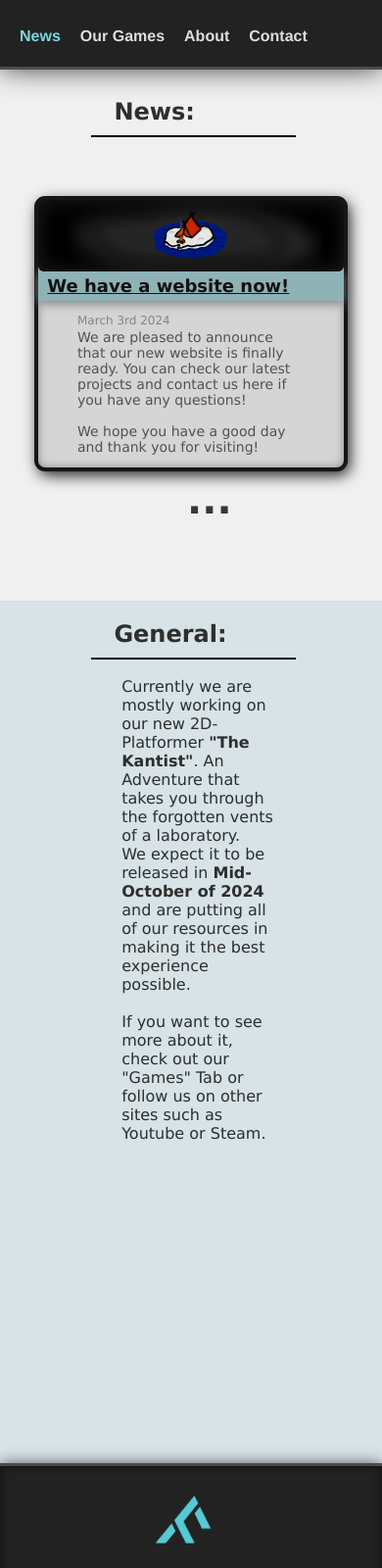
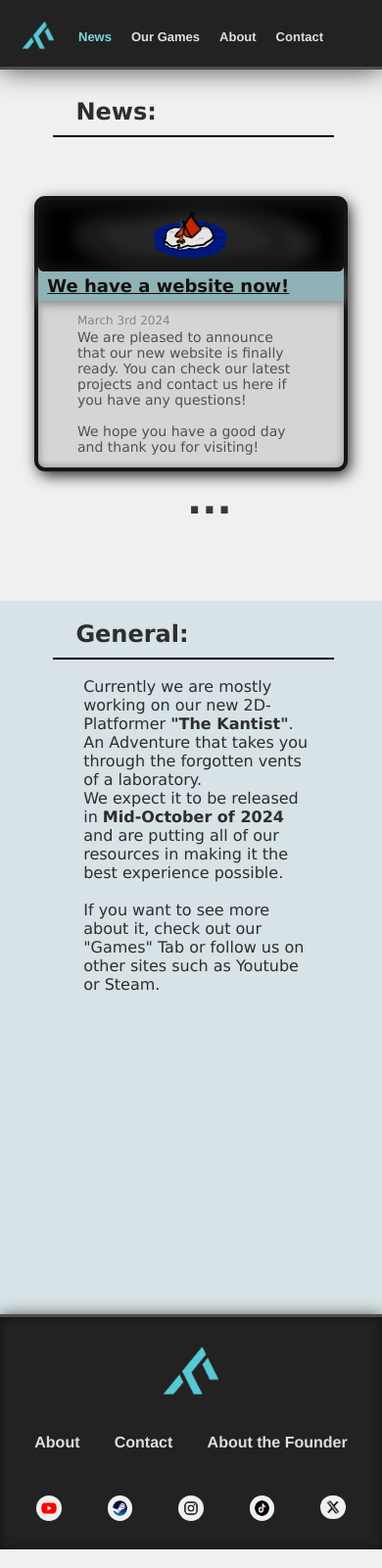
Before and after one commit to ArcticTent/ArcticTent.github.io, a plain HTML site: page index.html in a window 390 px wide. Shown: the top 1600 px of the page at 98% size. Drawn offline with Linux system fonts and the light colour scheme.

Commit message:
Added better Site responsiveness

```diff
--- a/generalStyle.css
+++ b/generalStyle.css
@@ -58,7 +58,7 @@
     .footer-follow {
         display: flex;
         flex-direction: row;
-        margin: 0px 30vw 0px 26vw;
+        margin: 0px 26vw 0px 26vw;
         justify-content: space-evenly;
         padding:0;
     }
@@ -69,7 +69,7 @@
 
     .footer-follow-img {
         width: 4vw;
-        max-width: 1.5vw;
+        max-width: 30px;
         padding: 5px;
         border-radius: 100px;
         background: rgb(240, 240, 240);
@@ -296,6 +296,24 @@
 
     /*Scaling of Navigation bar ---------------------------------------------------------------------------------------------------------------------*/
 
+    @media screen and (max-width: 900px) {
+
+        .section-encaser {
+            margin: 10px 15vw 10px 15vw;        /* Top, Right, Bottom, Left*/
+        }
+    }
+
+    @media screen and (max-width: 750px) {
+        .footer-follow {
+            margin: 0px 10vw 0px 10vw;
+        }
+
+        .section-encaser {
+            margin: 10px 10vw 10px 10vw;        /* Top, Right, Bottom, Left*/
+        }
+    }
+
+
     @media screen and (max-width: 470px) {
 
 
@@ -306,7 +324,7 @@
         }
         .normalNav a {
 
-            font-size: medium;
+            font-size: small;
         }
 
         .logo a{
@@ -317,28 +335,35 @@
             margin-top: 7px;
         }
 
+        .footer-follow {
+            margin: 0px 0vw 0px 0vw;
         }
 
-    @media screen and (max-width: 405px) {
-        .navigationArctic {
-            margin-left: 30px;
     }
 
+   @media screen and (max-width: 370px) {
         .normalNav a
        {
-           font-size: medium;
+           font-size: small;
+       }
+
+       .footer-links {
+        font-size: 12px;
         }
 
         .logo a{
             display: none;
         }
 
+        .navigationArctic {
+            margin-left: 30px;
+        }
    }
 
-   @media screen and (max-width: 348px) {
-        .normalNav a
-       {
-           font-size: small;
+   @media screen and (max-width: 260px) {
+
+   .footer-links {
+    font-size: 10px;
 }
 
 }
```
Lines whose indentation alone changed are shown as unchanged.
